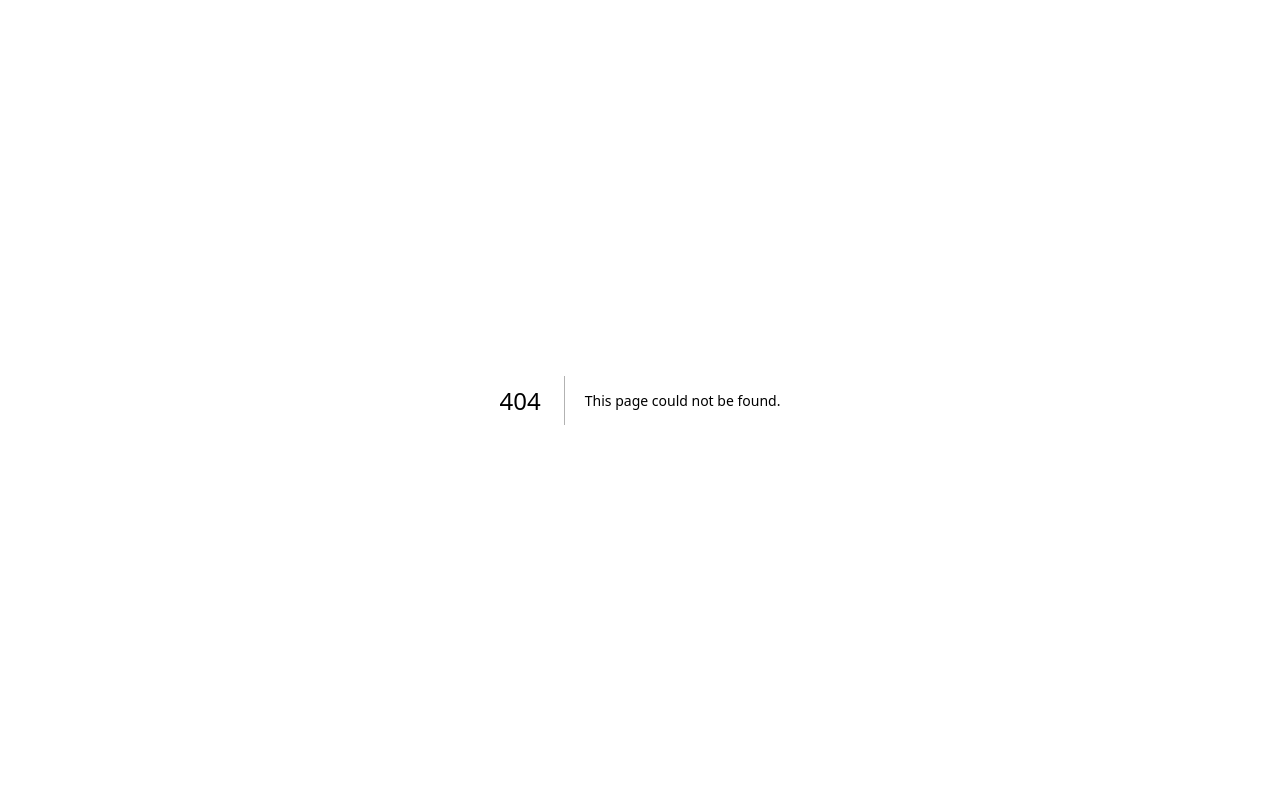
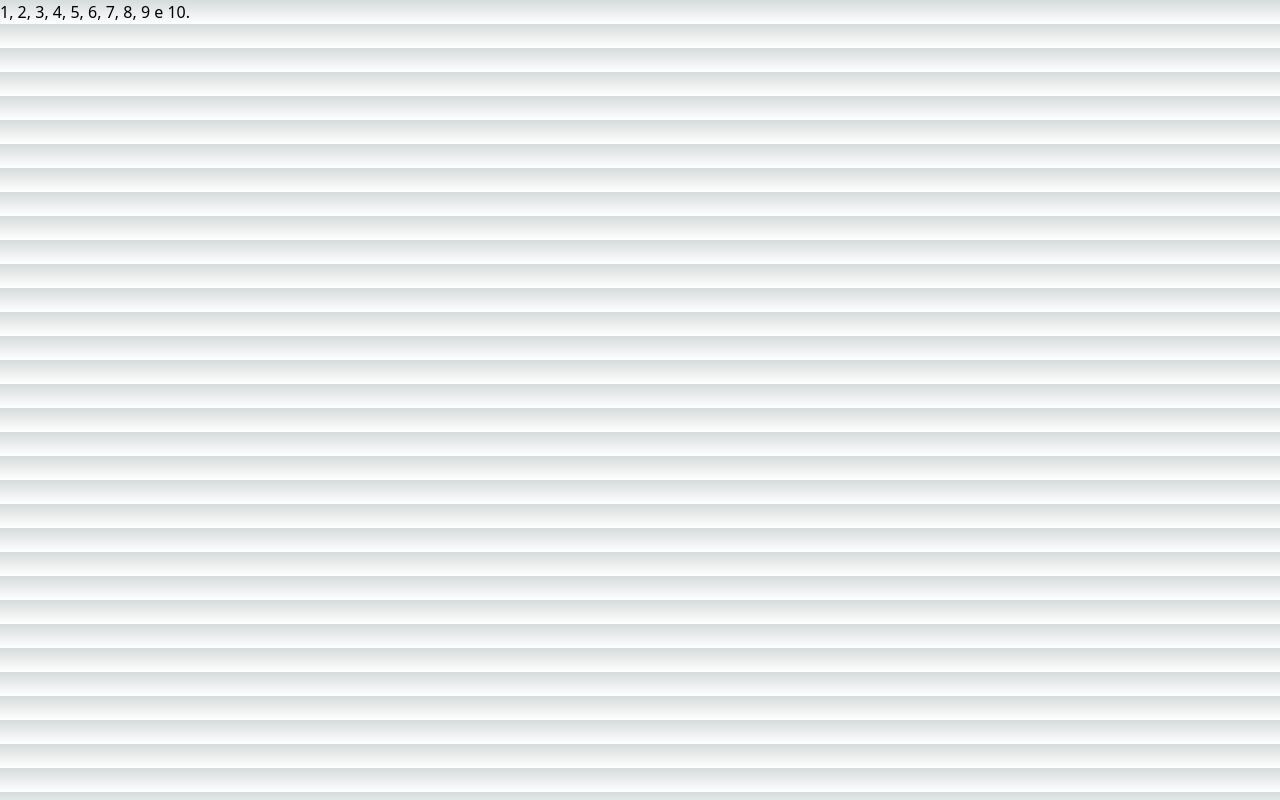
Before and after one commit to davihenrique/atividade-nextjs-Cod3r, a Next.js app: page /basicos/lista1 in a window 1280 px wide. Before the commit this address had no page. Built offline with nearby package versions, Linux system fonts and the light colour scheme.

Commit message:
add lista1.jsx

```diff
--- /dev/null
+++ b/pages/basicos/lista1.jsx
@@ -0,0 +1,37 @@
+import next from "next";
+
+export default function lista1(){
+    const numeroFinal = 10
+
+    return (
+    <div>
+    {
+        (()=>{
+            const arr = [];
+                for (let i = 1; i <= numeroFinal; i++) {
+
+                    if(i == numeroFinal){
+                        arr.push(
+                            <span>{i}.</span>
+                        );
+                        continue
+                    }
+
+                    if(i == numeroFinal-1){
+                        arr.push(
+                            <span>{i} e </span>
+                        );
+                        continue
+                    }
+
+                    arr.push(
+                            <span>{i}, </span>
+                    );
+                }
+                return arr;
+            })()
+    }
+    </div>
+    )
+
+}
```
